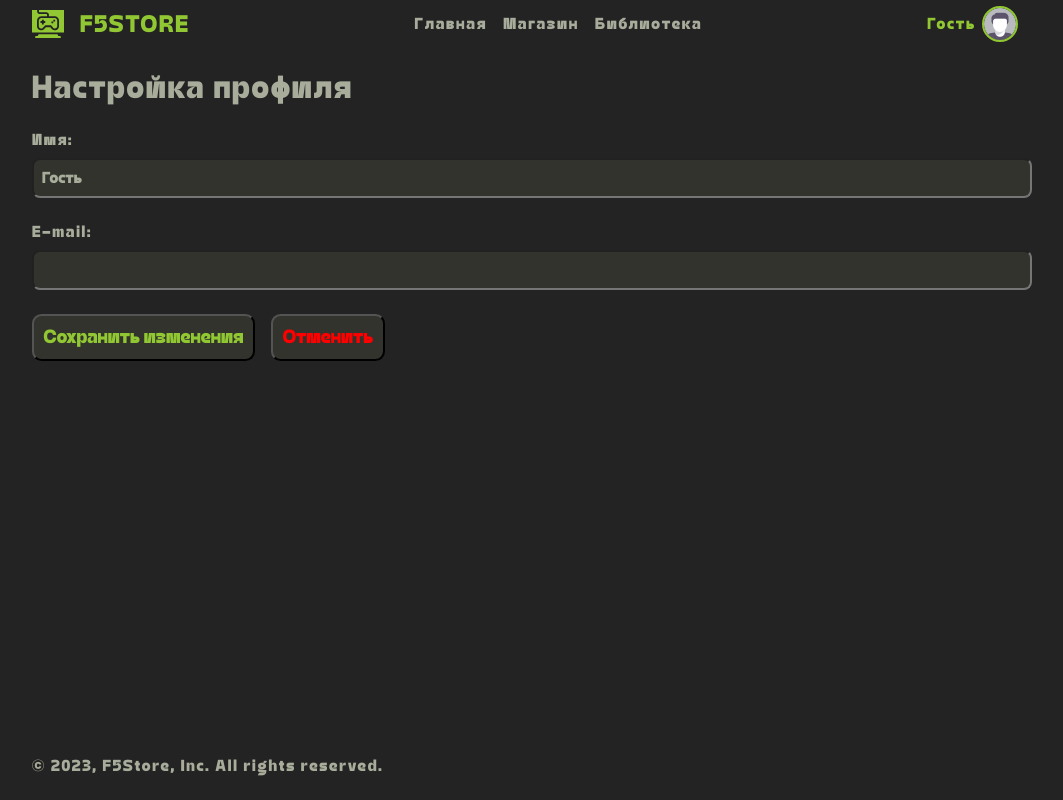
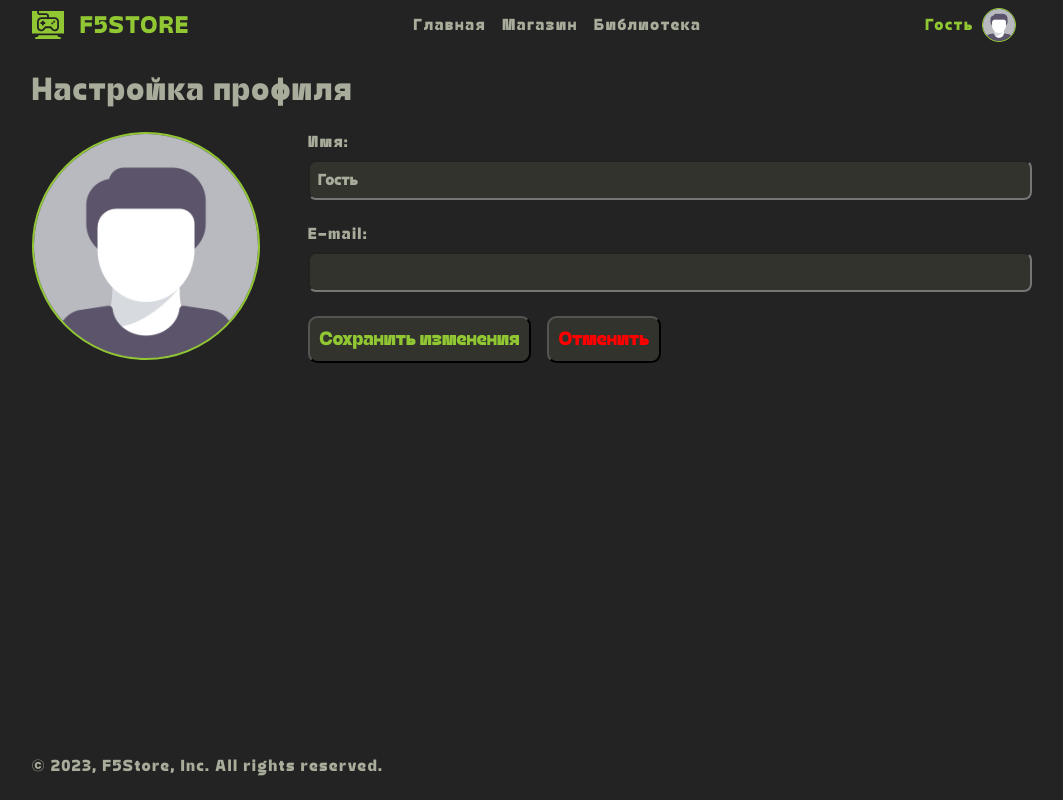
Before and after one commit to Fy5tew/course-project-2-1, a React (Create React App) app in the folder website/: page /account/edit in a window 1280 px wide. Shown: the whole page, without its empty margins (116-1179 px from the left). Built offline with nearby package versions, Linux system fonts and the light colour scheme.

Commit message:
Added avatar preview to edit form and fix some avatrs apearence

```diff
--- a/website/src/components/AccountBig/AccountBig.module.scss
+++ b/website/src/components/AccountBig/AccountBig.module.scss
@@ -1,19 +1,20 @@
 .AccountBig {
     display: flex;
     flex-direction: row;
-    align-items: center;
     flex-wrap: wrap;
     gap: 2em;
-    padding-left: 0.3em;
 
     .AvatarWrapper {
         background-color: #686d5d;
         border-radius: 50%;
+        border: 0.15em solid var(--color-primary);
+        max-width: 8em;
+        max-height: 8em;
+        aspect-ratio: 1/1;
 
         .Avatar {
-            width: 8em;
+            width: 100%;
             aspect-ratio: 1/1;
-            outline: 0.3em solid var(--color-primary);
             border-radius: 50%;
         }
     }
--- a/website/src/components/AccountEditForm/AccountEditForm.module.scss
+++ b/website/src/components/AccountEditForm/AccountEditForm.module.scss
@@ -1,11 +1,42 @@
+.AccountEditForm {
+    display: flex;
+    flex-direction: row;
+    justify-content: space-between;
+    flex-wrap: wrap;
+    gap: 3em;
+
+    .AvatarEditPreview {
+        max-width: 14em;
+        max-height: 14em;
+        aspect-ratio: 1/1;
+
+        background-color: #686d5d;
+        border-radius: 50%;
+        flex-grow: 0;
+        border: 0.15em solid var(--color-primary);
+
+        img {
+            width: 100%;
+            aspect-ratio: 1/1;
+            border-radius: 50%;
+        }
+    }
+
+    form {
+        flex-grow: 1;
+        width: auto;
+    }
+
     .FormControls {
         display: flex;
         flex-direction: row;
         justify-content: left;
         align-items: center;
+        flex-wrap: wrap;
         gap: 1em;
     }
 
     .Hidden {
         display: none;
     }
+}
--- a/website/src/components/AccountEditForm/AccountEditForm.tsx
+++ b/website/src/components/AccountEditForm/AccountEditForm.tsx
@@ -31,6 +31,7 @@ export function AccountEditForm() {
     } = useForm<Inputs>();
 
     const user = useSelector(userActions.getUser);
+    const avatar = useSelector(avatarsActions.getAvatar(user.avatar));
 
     useEffectOnce(() => {
         setValue('avatar', user.avatar);
@@ -50,6 +51,10 @@ export function AccountEditForm() {
     };
 
     return (
+        <div className={styles.AccountEditForm}>
+            <div className={styles.AvatarEditPreview}>
+                <img src={avatar.src} alt='' />
+            </div>
             <form className={form.Form} onSubmit={handleSubmit(submitHandler)} onReset={resetHandler}>
                 <input className={styles.Hidden} {...register('avatar')} />
                 <label>
@@ -76,5 +81,6 @@ export function AccountEditForm() {
                     <input type='reset' value='Отменить' />
                 </div>
             </form>
+        </div>
     );
 }
--- a/website/src/elements/AccountInfo/AccountInfo.module.scss
+++ b/website/src/elements/AccountInfo/AccountInfo.module.scss
@@ -10,11 +10,11 @@
         flex-grow: 0;
         width: 2em;
         height: 2em;
+        border: 0.1em solid var(--color-primary);
 
         img {
             width: 2em;
             aspect-ratio: 1/1;
-            outline: 0.15em solid var(--color-primary);
             border-radius: 50%;
         }
     }
```
Lines whose indentation alone changed are shown as unchanged.
